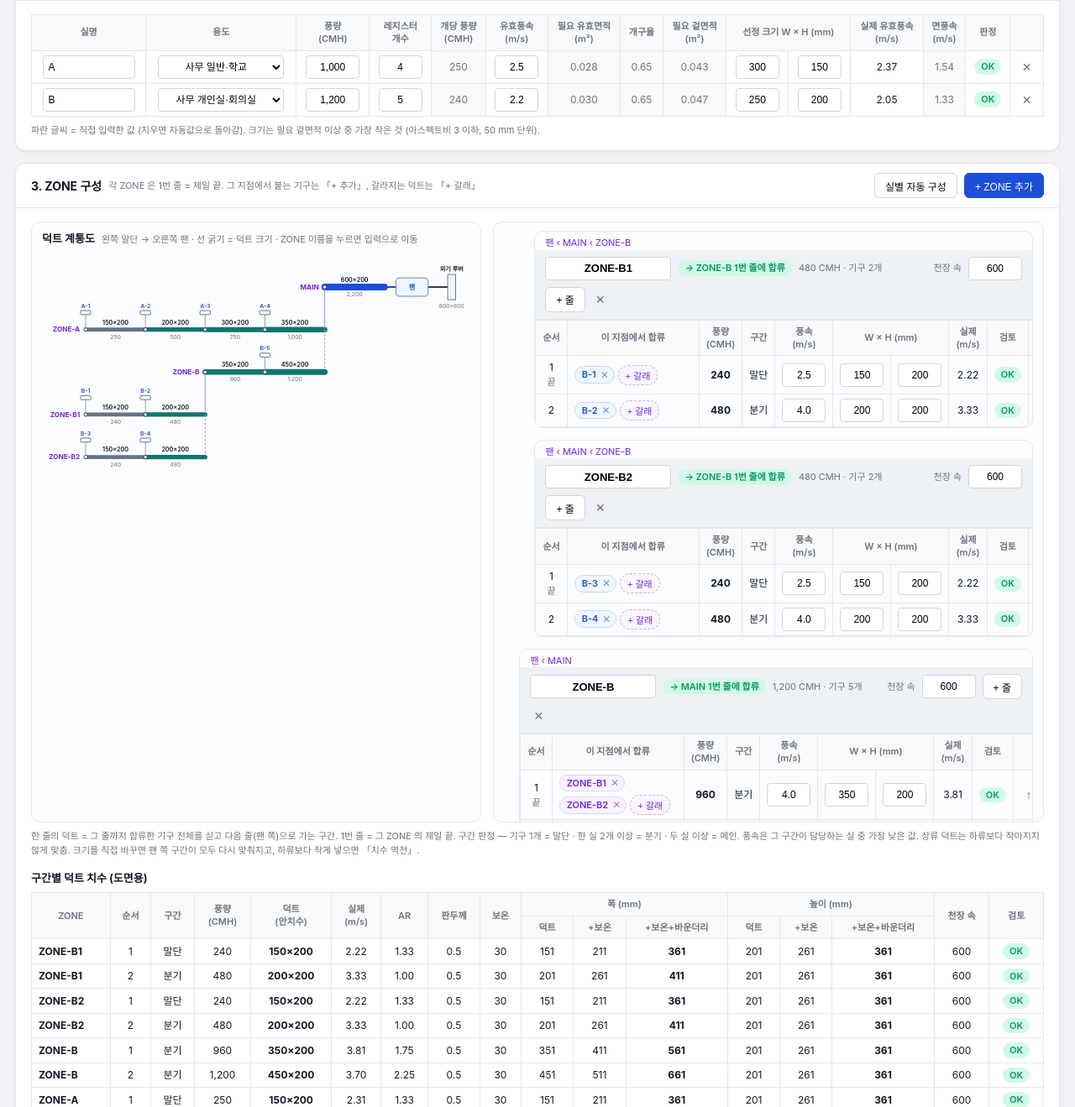
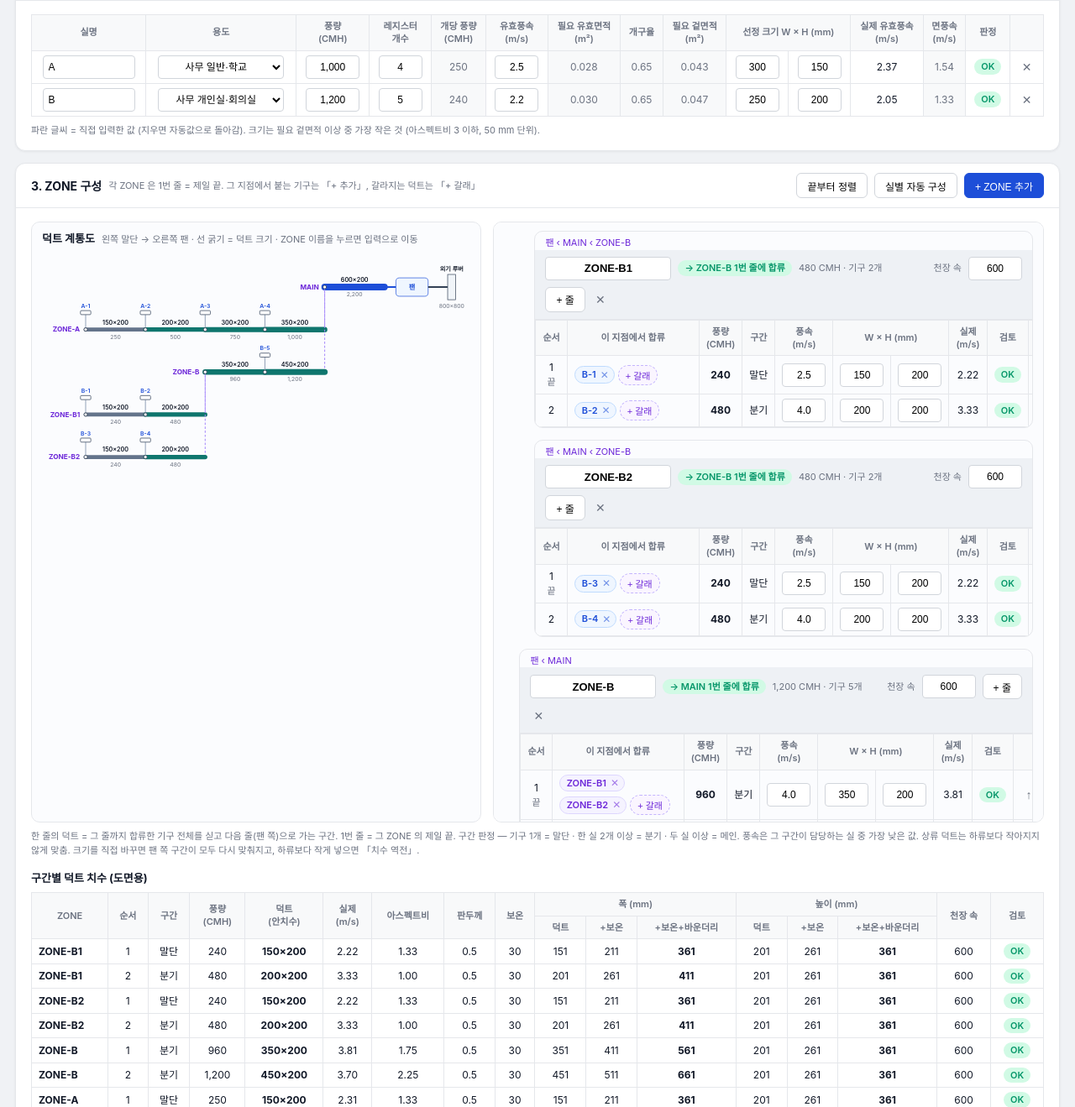
Before and after one commit to CHOI-ILKWON/duct-calc, a plain HTML site: page index.html in a window 1280 px wide. Shown: the part 399-1718 px from the top of the page at 84% size. Drawn offline with Linux system fonts and the light colour scheme.

Commit message:
Fix: 입력 중 ZONE 카드 순서가 바뀌던 문제 · 아스펙트비 표기
ZONE 순서를 렌더할 때마다 「팬에서 먼 순」으로 다시 계산해서, 기구
개수를 바꾸는 등으로 연결 상태가 잠깐 달라지면 카드가 움직였다.
화면 순서는 저장된 순서 그대로 두고, 자리는 만들 때만 정한다.

- 「+ 갈래」 는 상위 ZONE 바로 위, 「+ ZONE 추가」 는 맨 위
- 자동 구성 · 예시는 끝부터 정렬된 순서로 만든다
- 정리가 필요하면 「끝부터 정렬」 버튼
- 표의 AR → 아스펙트비

Co-Authored-By: Claude Opus 5.5 <noreply@anthropic.com>
Claude-Session: https://claude.ai/code/session_01HpXSPmEBtE4B8SA64V7mak

```diff
--- a/index.html
+++ b/index.html
@@ -119,7 +119,7 @@ svg.diag{display:block;font-family:inherit}
 <div class="wrap">
   <div class="card"><div class="card-h"><span class="card-t">1. 계통 설정</span><span class="card-s">급기/배기 · 덕트 형상 · 천장 속 · 보온</span></div><div class="card-b" id="sysBox"></div></div>
   <div class="card"><div class="card-h"><span class="card-t">2. 실 · 기구</span><span class="card-s" id="roomSub"></span><span class="sp" style="flex:1"></span><button class="btn" onclick="roomAdd()">+ 실 추가</button></div><div class="card-b" id="roomBox"></div></div>
-  <div class="card"><div class="card-h"><span class="card-t">3. ZONE 구성</span><span class="card-s">각 ZONE 은 1번 줄 = 제일 끝. 그 지점에서 붙는 기구는 「+ 추가」, 갈라지는 덕트는 「+ 갈래」</span><span class="sp" style="flex:1"></span><button class="btn" onclick="autoZones()">실별 자동 구성</button><button class="btn btn-p" onclick="zoneAdd()">+ ZONE 추가</button></div><div class="card-b" id="zoneBox"></div></div>
+  <div class="card"><div class="card-h"><span class="card-t">3. ZONE 구성</span><span class="card-s">각 ZONE 은 1번 줄 = 제일 끝. 그 지점에서 붙는 기구는 「+ 추가」, 갈라지는 덕트는 「+ 갈래」</span><span class="sp" style="flex:1"></span><button class="btn" onclick="sortZones()">끝부터 정렬</button><button class="btn" onclick="autoZones()">실별 자동 구성</button><button class="btn btn-p" onclick="zoneAdd()">+ ZONE 추가</button></div><div class="card-b" id="zoneBox"></div></div>
   <div class="card"><div class="card-h"><span class="card-t">4. 계통 요약</span><span class="card-s">팬 · 루버 · 계통도 · 검토사항</span></div><div class="card-b" id="sumBox"></div></div>
   <div class="card"><details class="ref"><summary>적용 기준 (근거)</summary><div class="card-b" id="refBox"></div></details></div>
 </div>
@@ -304,7 +304,7 @@ function calcZone(zid,stack=[]){
 }
 function segChecks(s){
   const c=[];
-  if(s.ar>4+1e-9) c.push(['b-red','분할 검토']); else if(s.ar>3+1e-9) c.push(['b-warn','AR 주의']);
+  if(s.ar>4+1e-9) c.push(['b-red','분할 검토']); else if(s.ar>3+1e-9) c.push(['b-warn','아스펙트비 주의']);
   if(s.totH>s.ceil) c.push(['b-red','천장 속 초과']);
   if(s.rev) c.push(['b-red','치수 역전']);
   if(s.mountBad) c.push(['b-red','기구 접속 불가']);
@@ -401,7 +401,7 @@ function renderZones(){
   if(!S.zones.length){ $('zoneBox').innerHTML=`<div class="empty">「실별 자동 구성」을 누르면 실마다 일렬 ZONE 과 MAIN 이 만들어집니다.<br>직접 만들려면 「+ ZONE 추가」.</div>`; return; }
   const om=outletMap(), used=usedSets(), roots=rootZones(), round=S.shape==='round';
   let h='';
-  for(const z of zoneOrder()){
+  for(const z of S.zones){
     const res=calcZone(z.id), isRoot=roots.includes(z.id);
     const parent=zoneParent(z.id), pRow=parent?parent.rows.findIndex(r=>r.items.some(it=>it.t==='z'&&it.id===z.id))+1:0;
     const dep=zoneDepth(z.id), path=zonePath(z.id);
@@ -447,7 +447,7 @@ function renderZones(){
 const mm=v=>{ const r=Math.round(v*10)/10; return Number.isInteger(r)?f0(r):r.toFixed(1); };
 function segTableHTML(){
   const round=S.shape==='round'; let rows='';
-  for(const z of zoneOrder()){ const res=calcZone(z.id);
+  for(const z of S.zones){ const res=calcZone(z.id);
     res.segs.forEach((s,i)=>{ if(s.empty)return;
       const dW=(round?s.d:s.w)+2*s.plate, dH=(round?s.d:s.h)+2*s.plate;
       const chk=segChecks(s).map(c=>`<span class="badge ${c[0]}">${c[1]}</span>`).join(' ')||'<span class="badge b-ok">OK</span>';
@@ -457,7 +457,7 @@ function segTableHTML(){
         <td>${mm(dH)}</td><td>${mm(s.outH)}</td><td><b>${mm(s.totH)}</b></td><td>${f0(s.ceil)}</td><td style="white-space:nowrap">${chk}</td></tr>`; }); }
   if(!rows) return '';
   return `<div style="margin-top:16px"><b>구간별 덕트 치수 (도면용)</b><div class="tw" style="margin-top:6px"><table class="t"><thead>
-    <tr><th rowspan="2">ZONE</th><th rowspan="2">순서</th><th rowspan="2">구간</th><th rowspan="2">풍량<br>(CMH)</th><th rowspan="2">덕트<br>(안치수)</th><th rowspan="2">실제<br>(m/s)</th>${round?'':'<th rowspan="2">AR</th>'}<th rowspan="2">판두께</th><th rowspan="2">보온</th>
+    <tr><th rowspan="2">ZONE</th><th rowspan="2">순서</th><th rowspan="2">구간</th><th rowspan="2">풍량<br>(CMH)</th><th rowspan="2">덕트<br>(안치수)</th><th rowspan="2">실제<br>(m/s)</th>${round?'':'<th rowspan="2">아스펙트비</th>'}<th rowspan="2">판두께</th><th rowspan="2">보온</th>
       <th colspan="3">폭 (mm)</th><th colspan="3">높이 (mm)</th><th rowspan="2">천장 속</th><th rowspan="2">검토</th></tr>
     <tr><th>덕트</th><th>+보온</th><th>+보온+바운더리</th><th>덕트</th><th>+보온</th><th>+보온+바운더리</th></tr></thead><tbody>${rows}</tbody></table></div>
     <p class="note">덕트 = 안치수 + 판두께 × 2 · +보온 = 보온 두께 × 2 추가 · +바운더리 = 각 면 여유 추가 (폭 = 좌 + 우, 높이 = 위 + 아래). 천장 속 판정은 높이 +보온+바운더리 기준.</p></div>`;
@@ -596,7 +596,7 @@ function roomSet(id,k,v){
 }
 const Z=id=>zoneById(id), R=(z,rid)=>z&&z.rows.find(r=>r.id===rid);
 function newRow(items=[]){ return {id:uid('w'),items,vO:null,wO:null,hO:null,dO:null}; }
-function zoneAdd(){ S.zones.push({id:uid('z'),name:'ZONE-'+(S.zones.length+1),rows:[newRow()]}); render(); }
+function zoneAdd(){ S.zones.unshift({id:uid('z'),name:'ZONE-'+(S.zones.length+1),rows:[newRow()]}); render(); }
 function zoneDel(id){ const z=Z(id); if(!z)return; ask(`「${z.name}」 ZONE 을 삭제할까요? 이 ZONE 에 합류하던 갈래 ZONE 은 「미연결」로 남습니다.`,()=>{ S.zones=S.zones.filter(x=>x.id!==id); render(); }); }
 function zoneSet(id,k,v){ const z=Z(id); if(!z)return; if(k==='ceil'){ const x=num(v); z.ceil=(x==null||x<=0||x===S.ceil)?null:x; } else z[k]=v; render(); }
 // 이 줄에서 갈라지는 새 ZONE — 이름은 「상위이름-번호」, 만들자마자 이 줄에 합류시킨다
@@ -608,6 +608,7 @@ function rowBranch(zid,rid){
   const el=$('zc-'+nz.id); if(el) el.scrollIntoView({behavior:'smooth',block:'center'});
   toast(`「${nz.name}」 을 만들어 ${z.name} ${z.rows.indexOf(r)+1}번 줄에 붙였습니다. 끝(말단) 기구부터 추가하세요.`);
 }
+function sortZones(){ S.zones=zoneOrder(); render(); toast('팬에서 먼 ZONE 부터 정렬했습니다.'); }
 function rowAdd(zid){ const z=Z(zid); if(z){ z.rows.push(newRow()); render(); } }
 function rowDel(zid,rid){ const z=Z(zid); if(z){ z.rows=z.rows.filter(r=>r.id!==rid); render(); } }
 function rowMove(zid,rid,d){ const z=Z(zid); if(!z)return; const i=z.rows.findIndex(r=>r.id===rid), j=i+d; if(i<0||j<0||j>=z.rows.length)return; [z.rows[i],z.rows[j]]=[z.rows[j],z.rows[i]]; render(); }
@@ -622,7 +623,7 @@ function autoZones(force){
   if(S.zones.length&&!force) return ask('기존 ZONE 을 지우고 실별 일렬 ZONE 으로 다시 만들까요?',()=>autoZones(true));
   S.zones=S.rooms.map(r=>({id:uid('z'),name:r.name,rows:Array.from({length:Math.max(1,r.count|0)},(_,i)=>newRow([{t:'o',k:oKey(r.id,i+1)}]))}));
   if(S.zones.length>1) S.zones.push({id:uid('z'),name:'MAIN',rows:[newRow(S.zones.map(z=>({t:'z',id:z.id})))]});
-  render();
+  normalize(); S.zones=zoneOrder(); render();
 }
 function loadSample(force){
   if((S.rooms.length||S.zones.length)&&!force) return ask('현재 내용을 지우고 예시(A실 1,000 CMH × 4 · B실 1,200 CMH × 5)를 불러올까요?',()=>loadSample(true));
@@ -635,7 +636,7 @@ function loadSample(force){
   const zB2={id:uid('z'),name:'ZONE-B2',rows:[newRow([o(B,3)]),newRow([o(B,4)])]};
   const zB={id:uid('z'),name:'ZONE-B',rows:[newRow([{t:'z',id:zB1.id},{t:'z',id:zB2.id}]),newRow([o(B,5)])]};
   const zM={id:uid('z'),name:'MAIN',rows:[newRow([{t:'z',id:zA.id},{t:'z',id:zB.id}])]};
-  S.zones=[zA,zB1,zB2,zB,zM];
+  S.zones=[zB1,zB2,zB,zA,zM];
   render();
 }
 function resetAll(){ ask('모든 입력을 지우고 새로 시작할까요?',()=>{ S=blank(); render(); }); }
```
